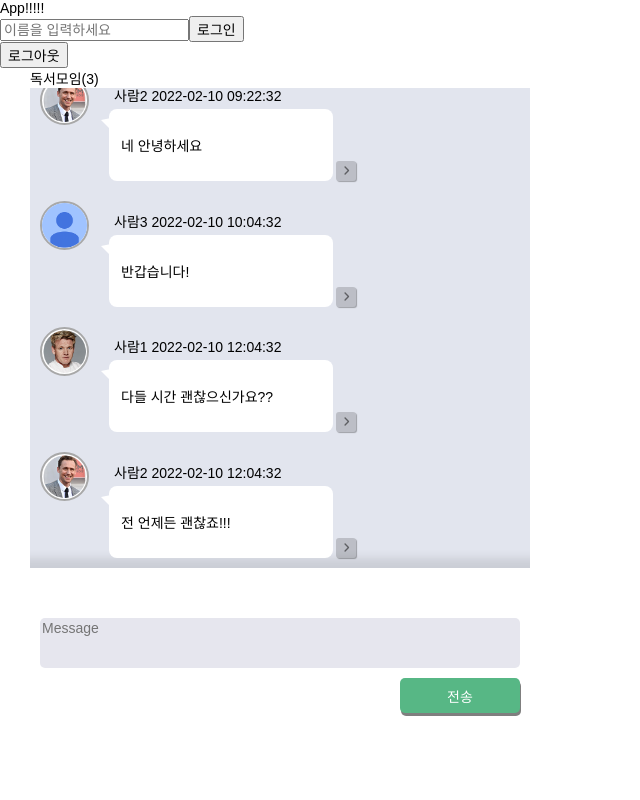
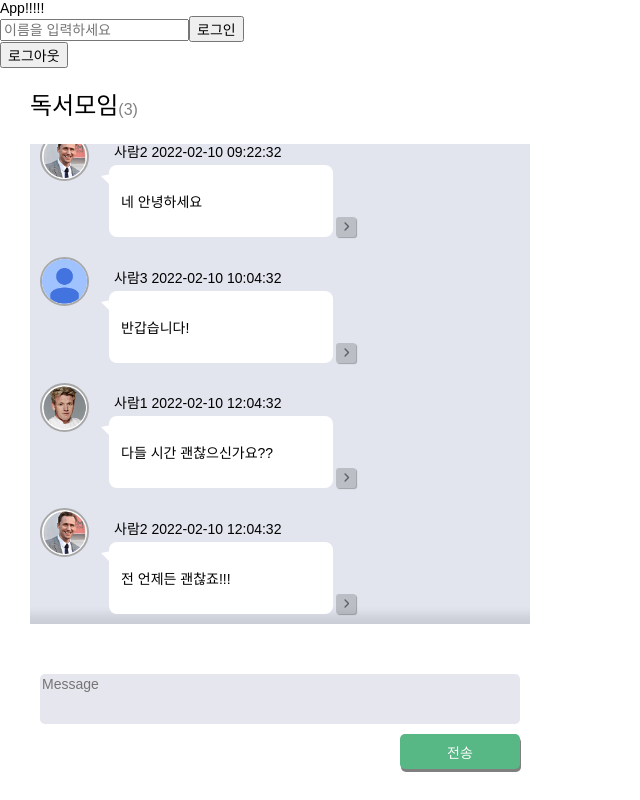
Before and after one commit to WongueShin/2ndweek-swit-task, a React (Create React App) app: page / in a window 1280 px wide. Shown: the whole page, without its empty margins (0-640 px from the left). Built offline with nearby package versions, Linux system fonts and the light colour scheme.

Commit message:
Style: Header 스타일 추가

```diff
--- a/src/Components/Header/index.Header.tsx
+++ b/src/Components/Header/index.Header.tsx
@@ -12,8 +12,10 @@ const Header = () => {
 
   return (
     <S.HeaderContainer>
-      <S.ChatName>독서모임</S.ChatName>
-      <S.ChatUserCount>({filterUserIdArr.length})</S.ChatUserCount>
+      <S.HeaderContent>
+        <S.ChatName>독서모임</S.ChatName>
+        <S.ChatUserCount>({filterUserIdArr.length})</S.ChatUserCount>
+      </S.HeaderContent>
     </S.HeaderContainer>
   );
 };
--- a/src/Components/Header/style.Header.ts
+++ b/src/Components/Header/style.Header.ts
@@ -1,6 +1,25 @@
 import styled from 'styled-components';
 
-export const HeaderContainer = styled.div``;
+export const HeaderContainer = styled.div`
+  display: flex;
+  margin: 26px 0px;
+  width: 500px;
+`;
 
-export const ChatName = styled.span``;
-export const ChatUserCount = styled.span``;
+export const ChatName = styled.span`
+  display: inline-block;
+  font-size: 24px;
+  line-height: 100%;
+  font-weight: 500;
+  vertical-align: bottom;
+`;
+export const ChatUserCount = styled.span`
+  display: inline-block;
+  font-size: 16px;
+  line-height: 100%;
+  vertical-align: bottom;
+  padding-top: 5px;
+  color: gray;
+`;
+
+export const HeaderContent = styled.div``;
```
